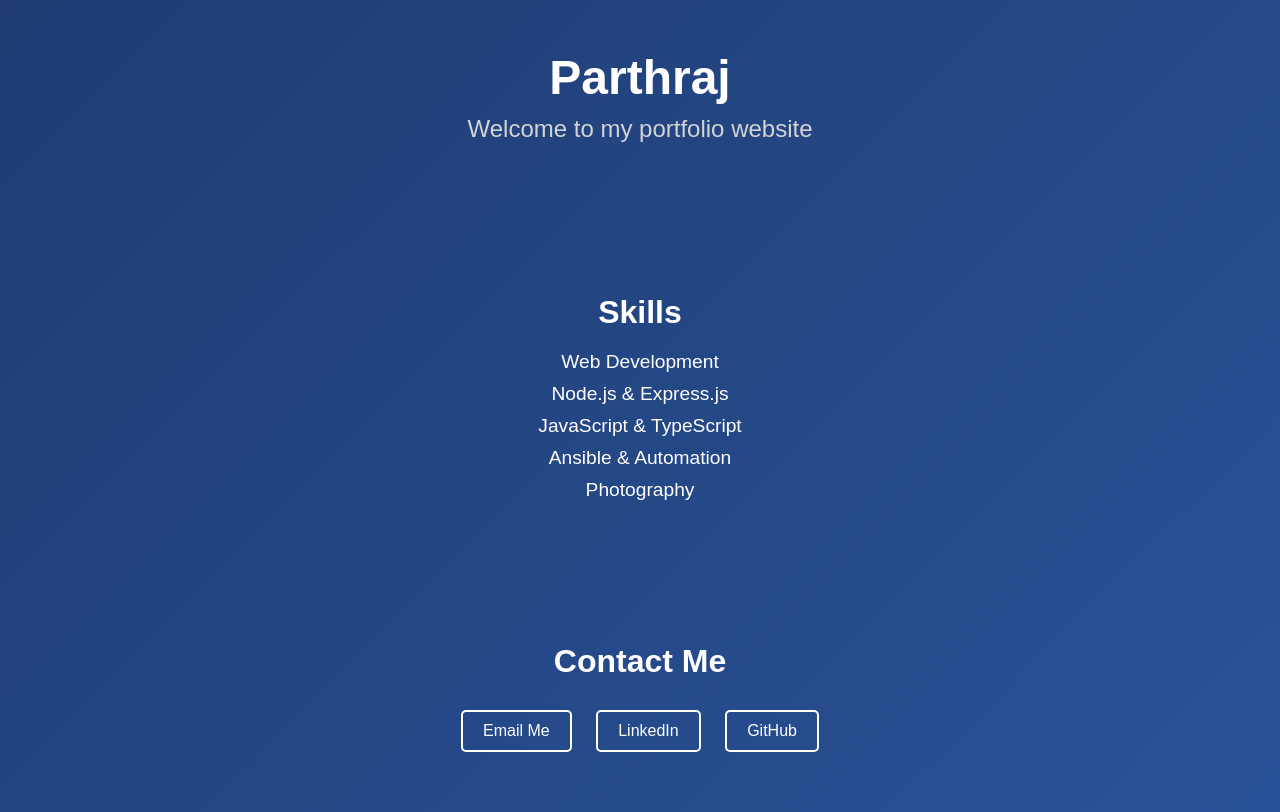
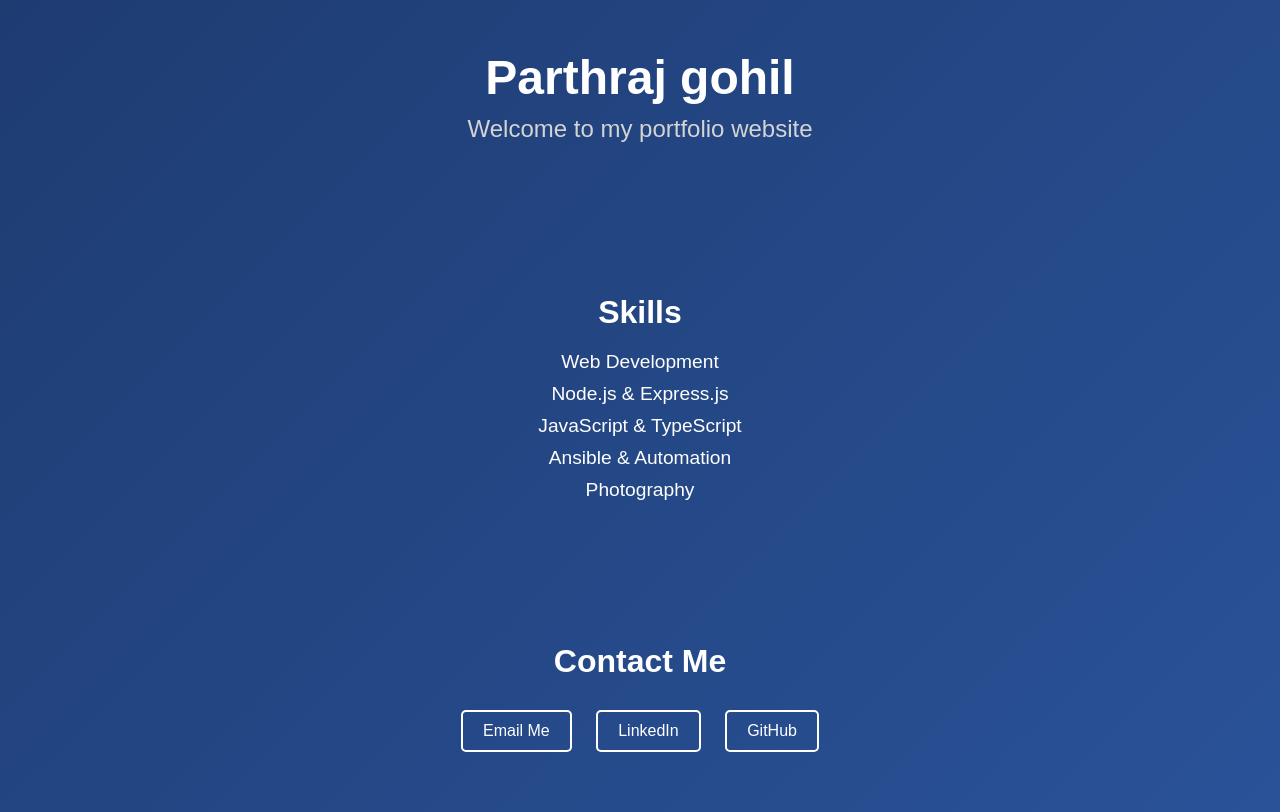
Before and after one commit to 2002-parthraj/jenkins-website-test, a plain HTML site: page index.html in a window 1280 px wide. Drawn offline with Linux system fonts and the light colour scheme.

Commit message:
Update index.html

```diff
--- a/index.html
+++ b/index.html
@@ -67,7 +67,7 @@
 </head>
 <body>
     <div class="header">
-        <h1>Parthraj</h1>
+        <h1>Parthraj gohil</h1>
         <p>Welcome to my portfolio website</p>
     </div>
 
```
